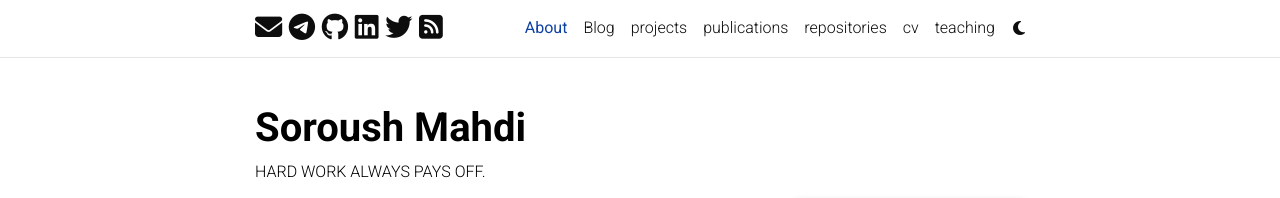
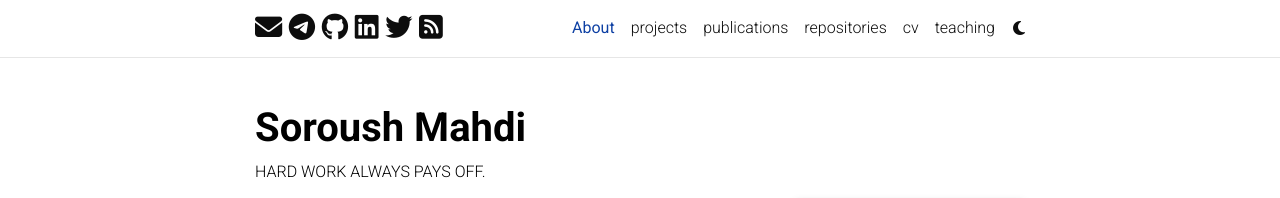
Before and after one commit to soroush-mim/soroush-mim.github.io, a Jekyll site: the page built from _pages/about.md, in a window 1280 px wide. Shown: the top 198 px of the page. Built offline with Jekyll 4.4.1, drawn with Linux system fonts in a browser that asks for light colours; full-size pictures stand in for the smaller copies a plugin makes; comment, search, counter and statistics services are not loaded; a style sheet for code colours, icons or effects is not loaded.

```diff
--- a/_config.yml
+++ b/_config.yml
@@ -122,7 +122,7 @@ bing_site_verification:  # out your bing-site-verification ID (Bing Webmaster)
 # -----------------------------------------------------------------------------
 
 blog_name: Soroush Mahdi # blog_name will be displayed in your blog page
-blog_nav_title: Blog # your blog must have a title for it to be displayed in the nav bar
+blog_nav_title: # your blog must have a title for it to be displayed in the nav bar
 blog_description: this blog contains my ideas and curiosities in the Machine Leaning world
 permalink: /blog/:year/:title/
 
```
Also changed, not shown: _projects/1_project.md (+1 -0 lines).
